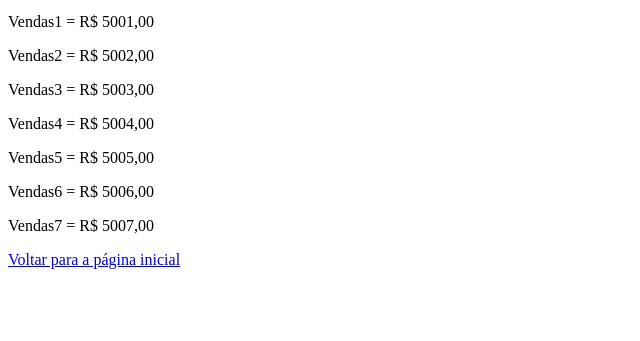
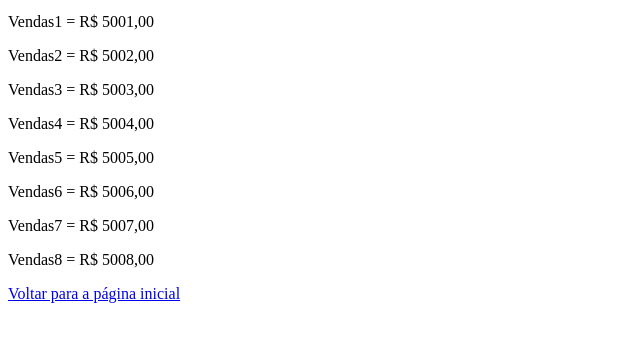
Before and after one commit to rubens144/siteversao3, a plain HTML site: page vendas.html in a window 1280 px wide. Shown: the part 101-442 px from the top of the page, without its empty margins (0-640 px from the left). Drawn offline with Linux system fonts and the light colour scheme.

Commit message:
site de vendas versao 8

```diff
--- a/vendas.html
+++ b/vendas.html
@@ -15,6 +15,7 @@
     <p>Vendas5  = R$ 5005,00 </p>
     <p>Vendas6  = R$ 5006,00 </p>
     <p>Vendas7  = R$ 5007,00 </p>
+    <p>Vendas8  = R$ 5008,00 </p>
     <a href="index.html">Voltar para a página inicial</a>
 </body>
 </html>
```
